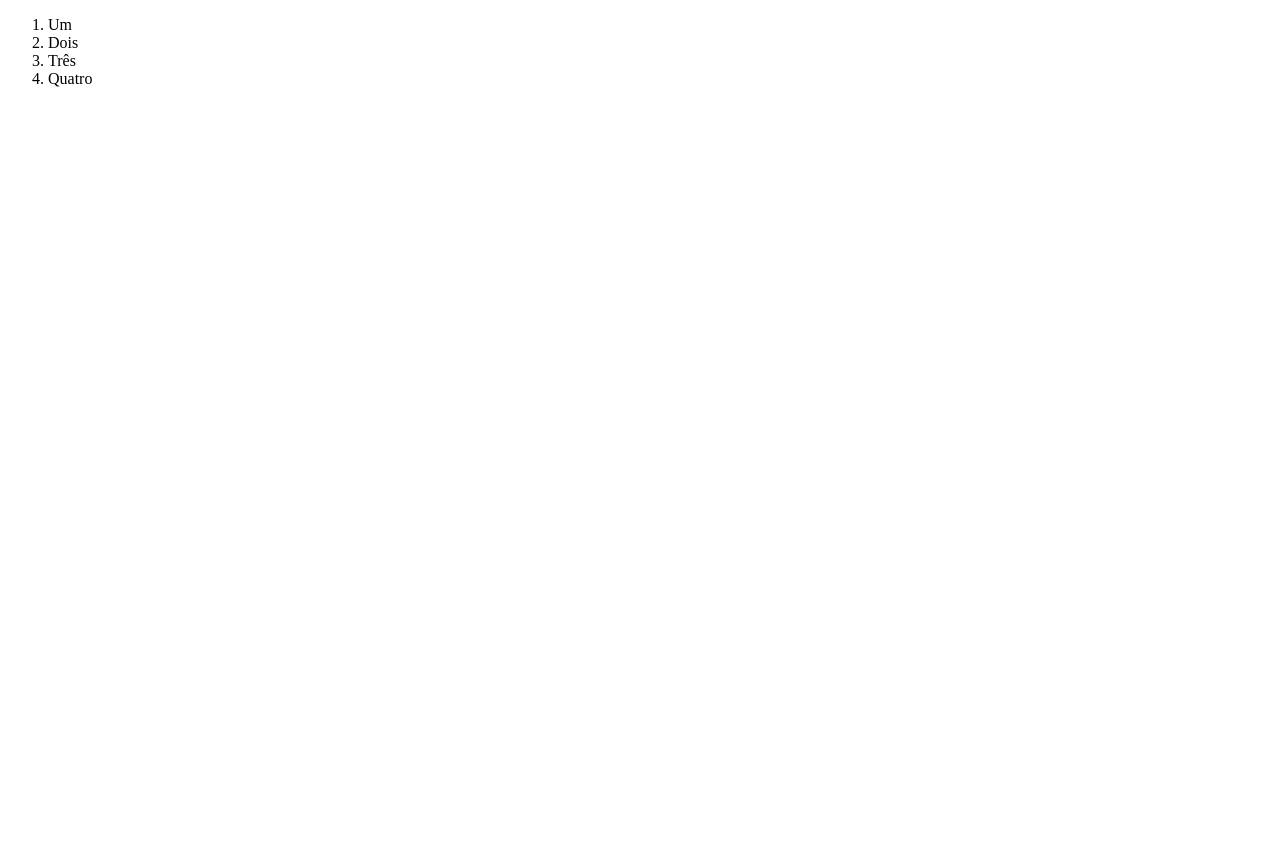
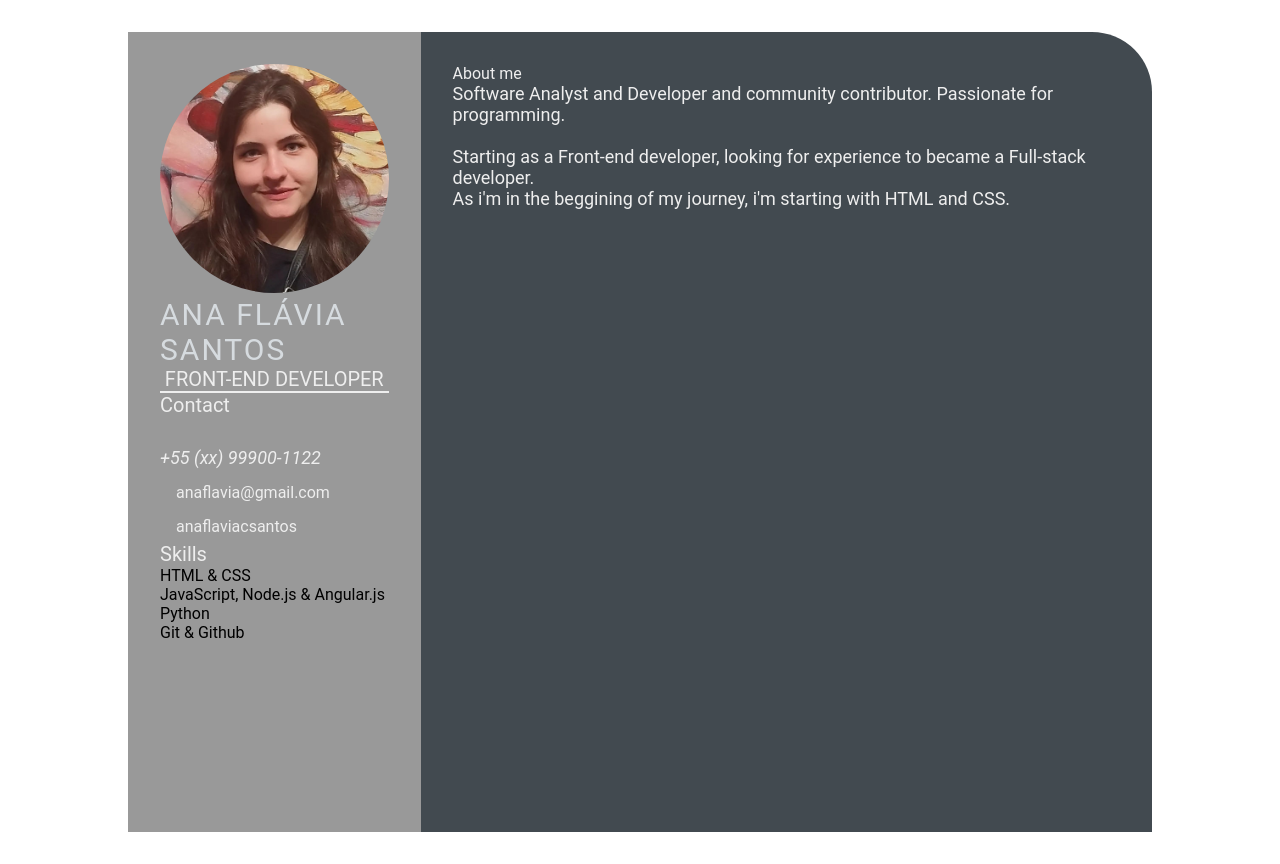
Before and after one commit to anaflaviacsantos/devweek.github.io, a plain HTML site: page index.html in a window 1280 px wide. Before the commit the page ends 800 px from the top, so only its background shows below. Drawn offline with Linux system fonts and the light colour scheme.

Commit message:
feature: index.html and style.css (#2)
Co-authored-by: anaflaviacsantos <anafcs.profissional@gmail.com>

```diff
--- a/index.html
+++ b/index.html
@@ -4,15 +4,49 @@
     <meta charset="UTF-8">
     <meta http-equiv="X-UA-Compatible" content="IE=edge">
     <meta name="viewport" content="width=device-width, initial-scale=1.0">
-    <title>Jornada Dev EBAC</title>
+    <title>Currículo Ana Flávia Santos</title>
+    <link rel="stylesheet" href="style.css">
 </head>
 <body>
-    <ol>
-        <li>Um</li>
-        <li>Dois</li>
-        <li>Três</li>
-        <li>Quatro</li>
-    </ol>
-
+    <main class="resume-contents">
+        <section class="left-section">
+            <section class="left-section-contents">
+                <div class="profile">
+                    <img class="profile-image" src="img/profile-pic.jpg" alt="Profile image">
+                    <p class="name">Ana Flávia Santos</p>
+                    <p class="profession">Front-end Developer</p>
+                </div>
+                <div class="contact-info">
+                    <p class="left-title">Contact</p>
+                    <ul>
+                        <li><i fa fa-phone>+55 (xx) 99900-1122</i></li>
+                        <li><i fa fa-envelope></i>anaflavia@gmail.com</li>
+                        <li><i fa fa-github></i>anaflaviacsantos</li>
+                    </ul>
+                </div>
+                <div class="Skills">
+                    <p class="left-title">Skills</p>
+                    <ul>
+                        <li><p>HTML & CSS</p></li>
+                        <li><p>JavaScript, Node.js & Angular.js</p></li>
+                        <li><p>Python</p></li>
+                        <li><p>Git & Github</p></li>
+                    </ul>
+                </div>
+            </section>
+        </section>
+        <section class="right-section">
+            <div class="right-section-contents">
+                <section class="about gap">
+                    <div class="right-title">About me</div>
+                    <p class="about-me-contents">
+                        Software Analyst and Developer and community contributor. Passionate for programming. <br>
+                        <br> Starting as a Front-end developer, looking for experience to became a Full-stack developer.
+                        <br> As i'm in the beggining of my journey, i'm starting with HTML and CSS.
+                    </p>
+                </section>
+            </div>
+        </section>
+    </main>
 </body>
 </html>
--- /dev/null
+++ b/style.css
@@ -0,0 +1,103 @@
+* {
+    margin: 0;
+    padding: 0;
+    box-sizing: border-box;
+    list-style: none;
+    font-family: 'Roboto', sans-serif;
+}
+
+.resume-contents {
+    min-height: 100vh;
+    width: 80%;
+    margin: 2rem auto;
+    display: grid;
+    grid-template-columns: repeat(7, 1fr);
+}
+
+.left-section {
+    grid-column: span 2;
+    height: 100%;
+    background-color: #999999;
+}
+
+.right-section {
+    grid-column: span 5;
+    height: 100%;
+    background-color: #424a50;
+    border-radius: 0px 60px 0px 0px;
+}
+
+.left-section-contents{
+    padding: 2rem 2rem;
+}
+
+.profile {
+    width: 100%;
+    border-bottom: 2px solid #eeeeee;
+}
+
+.profile .profile-image {
+    width: 100%;
+    border-radius: 100%;
+}
+
+.name {
+    color: #D6DBDF;
+    font-size: 30px;
+    letter-spacing: 2px;
+    text-transform: uppercase;
+}
+
+.profession {
+    color: #eeeeee;
+    font-size: 20px;
+    text-transform: uppercase;
+    text-align: center;
+}
+
+/* .contact-info { border-bottom: 2px solid #1B2631; } */
+.left-title {
+    color: #eeeeee;
+    font-size: 20px;
+}
+
+.contact-info ul {
+    padding-top: 1.5rem;
+}
+
+.contact-info ul li,
+.references ul li {
+    padding: .4rem 0;
+    color: #eeeeee;
+}
+
+.contact-info ul li i,
+.references ul li i {
+    padding-right: 1rem;
+    font-size: 18px;
+    color: #eeeeee;
+}
+
+.skills ul {
+    padding-top: 1.5rem;
+}
+.skills ul li p {
+    padding: .4rem 0;
+    color: #eeeeee;
+}
+
+.right-section-contents {
+    padding: 2rem 2rem;
+}
+
+.right-title {
+    color: #eeeeee;
+}
+
+.gap {
+    padding-bottom: 2rem;
+}
+.about-me-contents {
+    font-size: 18px;
+    color: #eeeeee;
+}
```
Also changed, not shown: img/profile-pic.jpg (added).
